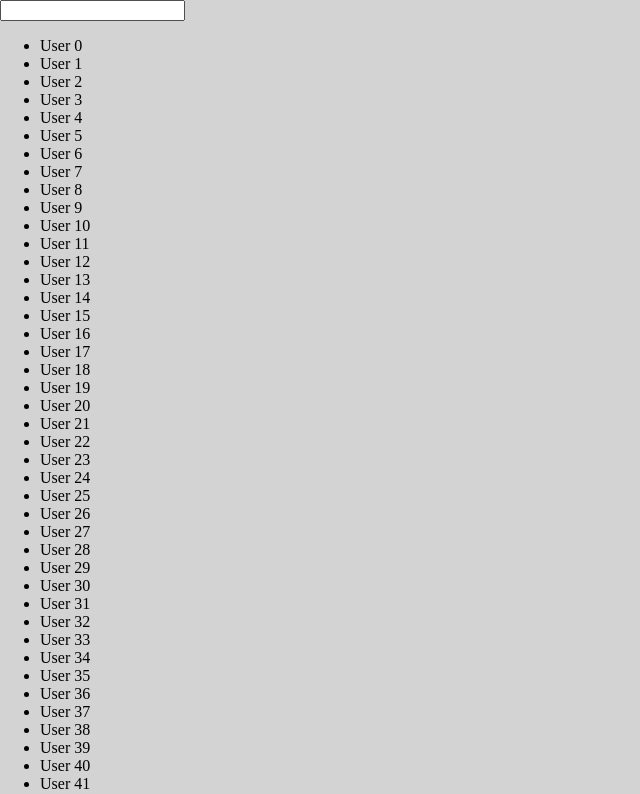
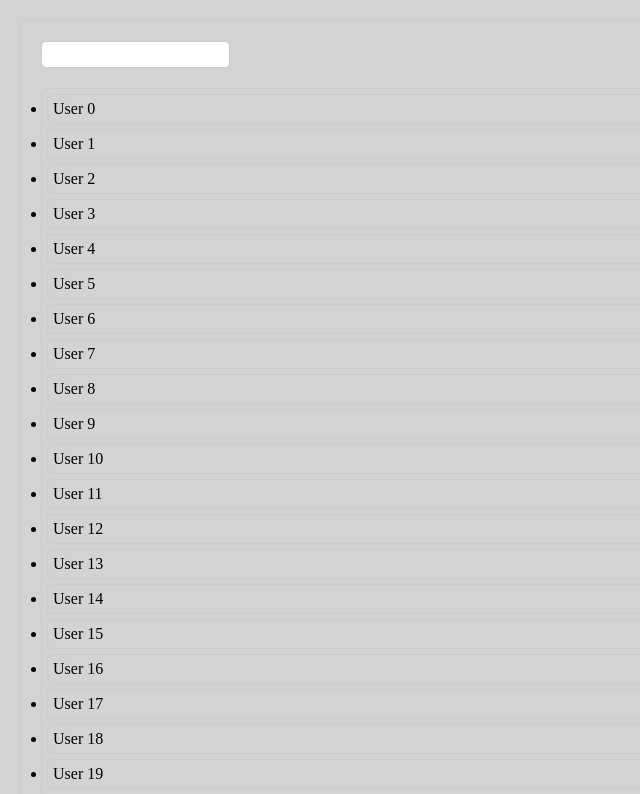
Before and after one commit to swapn0652/Understanding_React_Hooks, a React (Vite) app: page / in a window 1280 px wide. Shown: the top 794 px of the page, without its empty margins (0-640 px from the left). Built offline with nearby package versions, Linux system fonts and the light colour scheme.

Commit message:
useDeferredHook example

```diff
--- a/src/App.tsx
+++ b/src/App.tsx
@@ -11,7 +11,8 @@
 // import SimpleForm from "./components/useImperativeHandleHook/components/SimpleForm"
 // import BoxWithSize from "./components/useLayoutEffectHook/components/BoxWithSize"
 // import ThemeExample from "./components/useInsertionEffectHook/components/ThemeExample";
-import UserList from "./components/useTransitionHook/components/UserList";
+// import UserList from "./components/useTransitionHook/components/UserList";
+import UserListDeferred from "./components/useDeferredValueHook/components/UserListDeferred";
 
 function App() {
 
@@ -30,7 +31,8 @@ function App() {
       {/* <SimpleForm/> */}
       {/* <BoxWithSize/> */}
       {/* <ThemeExample/> */}
-      <UserList/>
+      {/* <UserList/> */}
+      <UserListDeferred/>
     </>
   )
 }
--- /dev/null
+++ b/src/components/useDeferredValueHook/components/UserListDeferred.tsx
@@ -0,0 +1,61 @@
+import { useDeferredValue, useState } from "react";
+
+const bigUserList = Array.from({length: 10000}, (_, index) => ({
+    id: index,
+    name: `User ${index}`,
+    email: `user${index}@example.com`,
+}));
+
+const UserListDeferred = () => {
+    const [query, setQuery] = useState("");
+    const deferredQuery = useDeferredValue(query);
+
+    const filteredUsers = bigUserList.filter((user) =>
+        user.name.toLowerCase().includes(deferredQuery.toLowerCase())
+    );
+
+    const handleChange = (e: React.ChangeEvent<HTMLInputElement>) => {
+        setQuery(e.target.value);
+    };
+
+    const containerStyle = {
+        margin: "20px",
+        padding: "20px",
+        border: "1px solid #ccc",
+        borderRadius: "5px",
+    };
+
+    const inputStyle = {
+        marginBottom: "10px",
+        padding: "5px",
+        border: "1px solid #ccc",
+        borderRadius: "5px",
+    };
+
+    const listStyle = {
+        marginTop: "10px",
+        padding: "5px",
+        border: "1px solid #ccc",
+        borderRadius: "5px",
+    };
+
+    const listItemStyle = {
+        marginBottom: "5px",
+        padding: "5px",
+        border: "1px solid #ccc",
+        borderRadius: "5px",
+    };
+
+    return (
+        <div style={containerStyle as React.CSSProperties}>
+            <input type="text" value={query} onChange={handleChange} style={inputStyle as React.CSSProperties} />
+            <ul style={listStyle as React.CSSProperties}>
+                {filteredUsers.map((user) => (
+                    <li key={user.id} style={listItemStyle as React.CSSProperties}>{user.name}</li>
+                ))}
+            </ul>
+        </div>
+    );
+}
+
+export default UserListDeferred;
```
